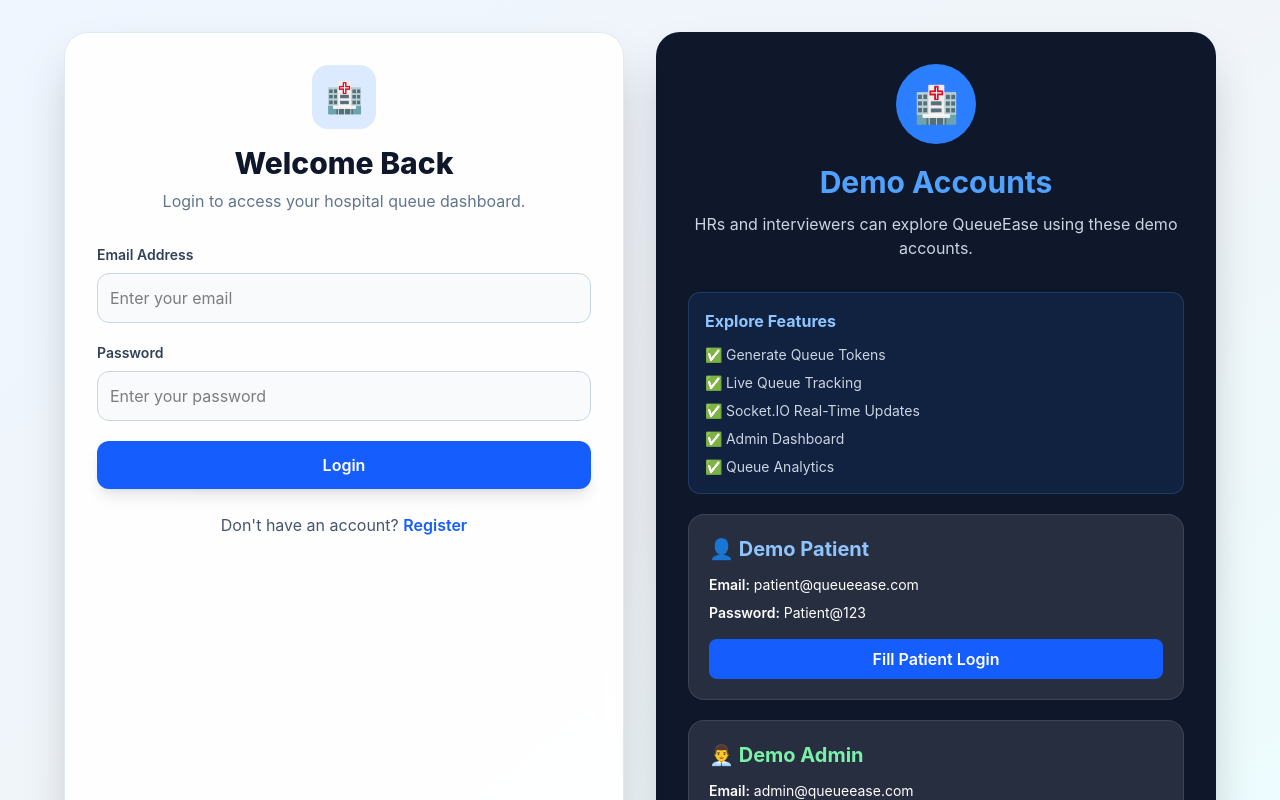
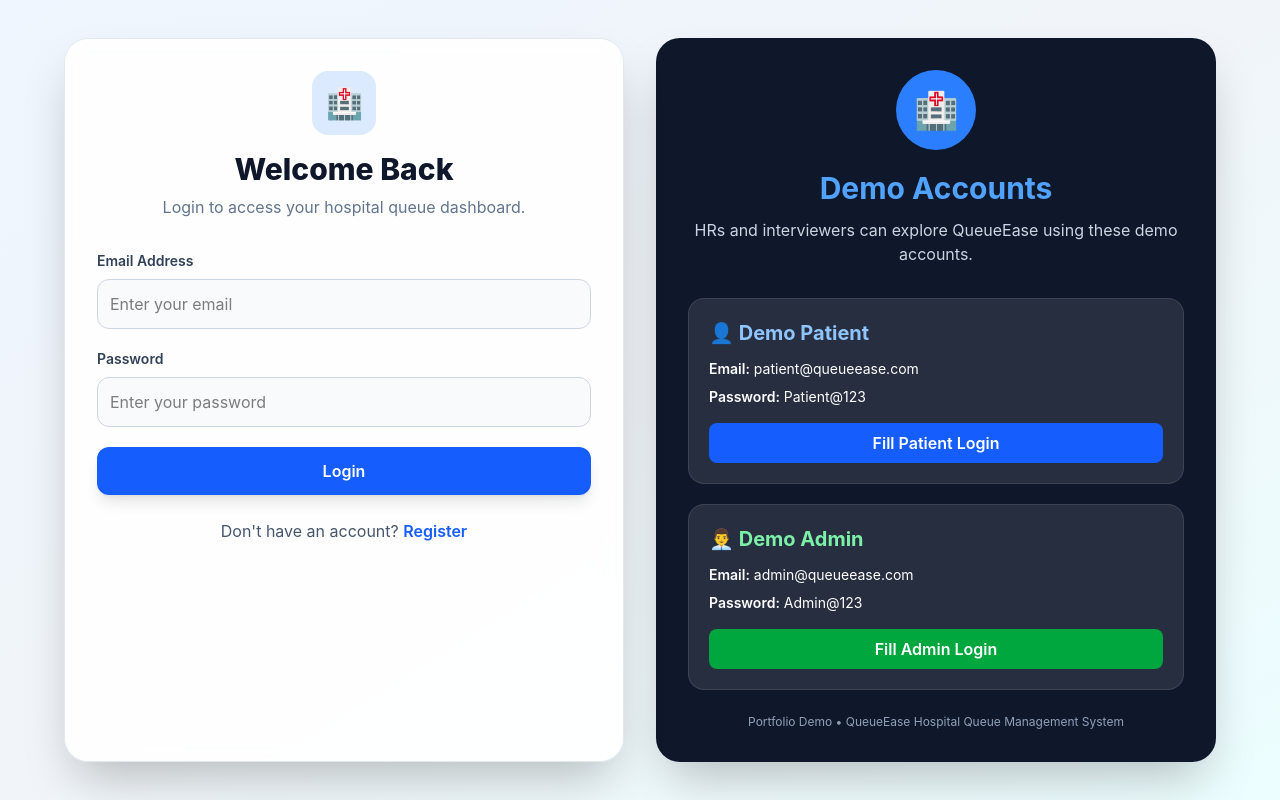
Before and after one commit to ravipansheriya2612-create/QueueEase, a React app in the folder Frontend/: page /login in a window 1280 px wide. Shown: the top 800 px of the page. Built offline with nearby package versions, Linux system fonts and the light colour scheme; no server answers; the HTML template or start-up script is replaced by a standard one.

Commit message:
Remove feature exploration section from Login component

```diff
--- a/Frontend/src/pages/Login.jsx
+++ b/Frontend/src/pages/Login.jsx
@@ -172,20 +172,6 @@ function Login() {
                         </p>
                     </div>
 
-                    <div className="bg-blue-500/10 border border-blue-400/20 rounded-xl p-4 mb-5">
-                        <h3 className="font-bold text-blue-300 mb-3">
-                            Explore Features
-                        </h3>
-
-                        <ul className="space-y-2 text-sm text-slate-300">
-                            <li>✅ Generate Queue Tokens</li>
-                            <li>✅ Live Queue Tracking</li>
-                            <li>✅ Socket.IO Real-Time Updates</li>
-                            <li>✅ Admin Dashboard</li>
-                            <li>✅ Queue Analytics</li>
-                        </ul>
-                    </div>
-
                     <div className="space-y-5">
                         <div className="bg-white/10 rounded-2xl p-5 border border-white/10">
                             <h3 className="text-xl font-bold text-blue-300 mb-3">
```
